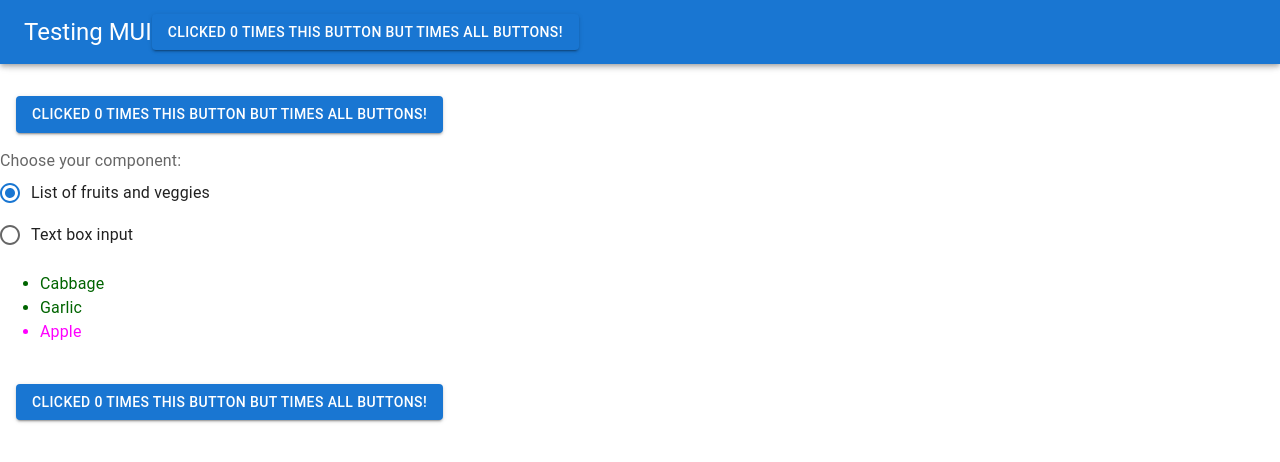
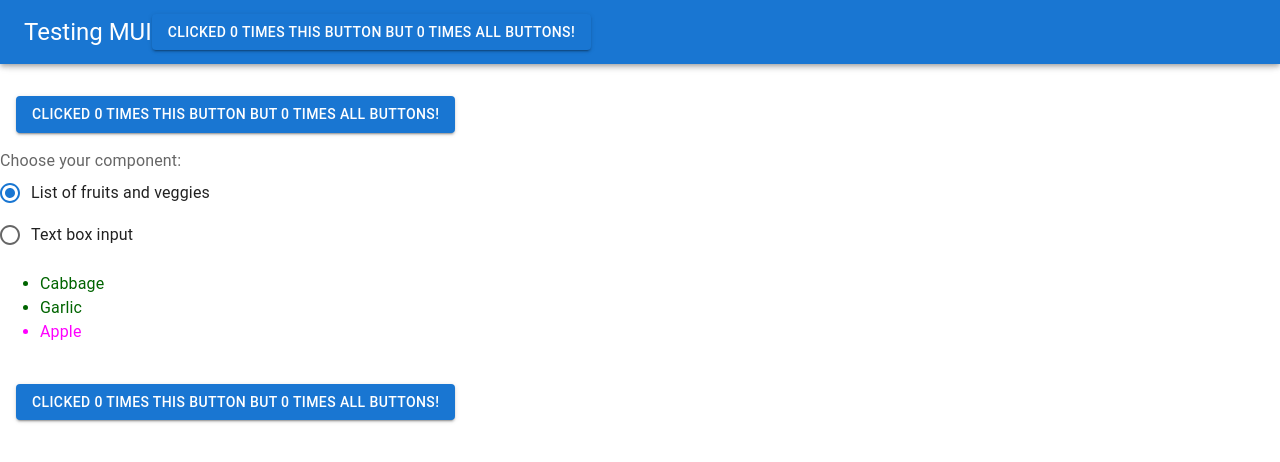
Before and after one commit to salevil/testing-mui, a React (Create React App) app: page / in a window 1280 px wide. Shown: the top 462 px of the page. Built offline with nearby package versions, Linux system fonts and the light colour scheme.

Commit message:
local and global update working in main

```diff
--- a/src/App.js
+++ b/src/App.js
@@ -6,14 +6,11 @@ import { CssBaseline, Box} from "@mui/material";
 import MyButton from "./components/myButton";
 import Header from "./components/header";
 import ControlledRadioButtonGroup from "./components/radioButton"
-import useClickCount from "./hooks/useClickCount";
-
-
 
 function App() {
   const theme = createTheme();
   const [value, setValue] = useState("List")
-  const [globalCount, setGlobalCount] = useClickCount("List")
+  const [globalCount, setGlobalCount] = useState(0)
 
   const handleChange = (event) => {
       setValue(event.target.value);
@@ -24,7 +21,7 @@ return (
       <CssBaseline />
       <Header globalCount={globalCount} setGlobalCount={setGlobalCount}/>
       <Box m={2} pt={10}>
-        <MyButton count={globalCount} setCount={setGlobalCount} />
+        <MyButton globalCount={globalCount} setGlobalCount={setGlobalCount} />
       </Box>
       <ControlledRadioButtonGroup value={value} onChange={handleChange}/>
       <div>
@@ -36,7 +33,7 @@ return (
           />)}
       </div>
       <Box m={2} pt={3}>
-        <MyButton count={globalCount} setCount={setGlobalCount} />
+        <MyButton globalCount={globalCount} setGlobalCount={setGlobalCount} />
       </Box>
     </ThemeProvider>
   );
--- a/src/components/header.js
+++ b/src/components/header.js
@@ -1,5 +1,4 @@
 import * as React from 'react';
-import PropTypes from 'prop-types';
 import AppBar from '@mui/material/AppBar';
 import Toolbar from '@mui/material/Toolbar';
 import Typography from '@mui/material/Typography';
@@ -15,7 +14,7 @@ function Header({globalCount, setGlobalCount}) {
               <Typography color="inherit" variant="h5" component="h1">
                 Testing MUI
             </Typography>
-              <MyButton count={globalCount} setCount={setGlobalCount} />
+              <MyButton globalCount={globalCount} setGlobalCount={setGlobalCount} />
         </Toolbar>
       </AppBar>
     </React.Fragment>
--- a/src/components/myButton.js
+++ b/src/components/myButton.js
@@ -1,11 +1,18 @@
+import React, {useState}from "react";
 import Button from "@mui/material/Button";
-import useClickCount from "../hooks/useClickCount";
 
-export default function MyButton({count, setCount}) {
+export default function MyButton({globalCount, setGlobalCount}) {
+
+    const [localCount, setLocalCount] = useState(0)
+
+    const handleClick = () => {
+        setGlobalCount(globalCount + 1);
+        setLocalCount(localCount + 1);
+      };
 
     return (
-        <Button variant="contained" onClick={() => setCount(count + 1)}>
-            Clicked {count} times this button but  times all buttons!
+        <Button variant="contained" onClick={handleClick}>
+            Clicked {localCount} times this button but {globalCount} times all buttons!
         </Button>
     );
 }
--- a/src/hooks/useClickCount.js
+++ /dev/null
@@ -1,7 +0,0 @@
-import React, { useState } from "react";
-
-export default function useClickCount() {
-    const [count, setCount] = useState(0);
-
-    return [count, setCount];
-}
```
